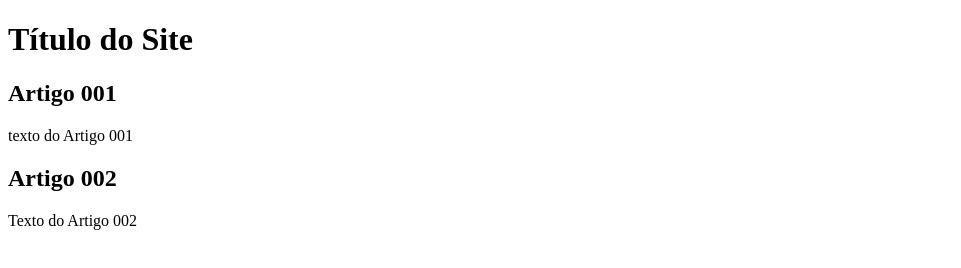
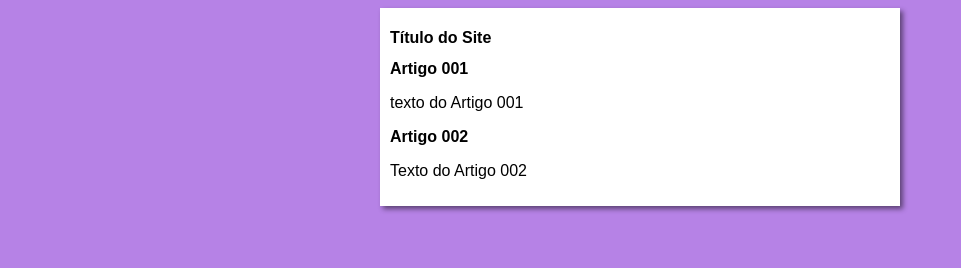
Before and after one commit to reuelbotelho/projeto-site, a plain HTML site: page index.html in a window 1280 px wide. Shown: the whole page, without its empty margins (0-961 px from the left). Drawn offline with Linux system fonts and the light colour scheme.

Commit message:
iniciei o design

```diff
--- /dev/null
+++ b/estilos/style.css
@@ -0,0 +1,16 @@
+* {
+    font-family: Arial, Helvetica, sans-serif;
+    font-size: 16px;
+}
+
+body {
+    background-color: rgb(182, 130, 230);
+}
+
+main {
+    background-color: white;
+    width: 500px;
+    margin: auto;
+    padding: 10px;
+    box-shadow: 3px 3px 5px rgba(0, 0, 0, 0.493);
+}
--- a/index.html
+++ b/index.html
@@ -5,6 +5,7 @@
     <meta http-equiv="X-UA-Compatible" content="IE=edge">
     <meta name="viewport" content="width=device-width, initial-scale=1.0">
     <title>Título do Site</title>
+    <link rel="stylesheet" href="estilos/style.css">
 </head>
 <body>
     <main>
```
